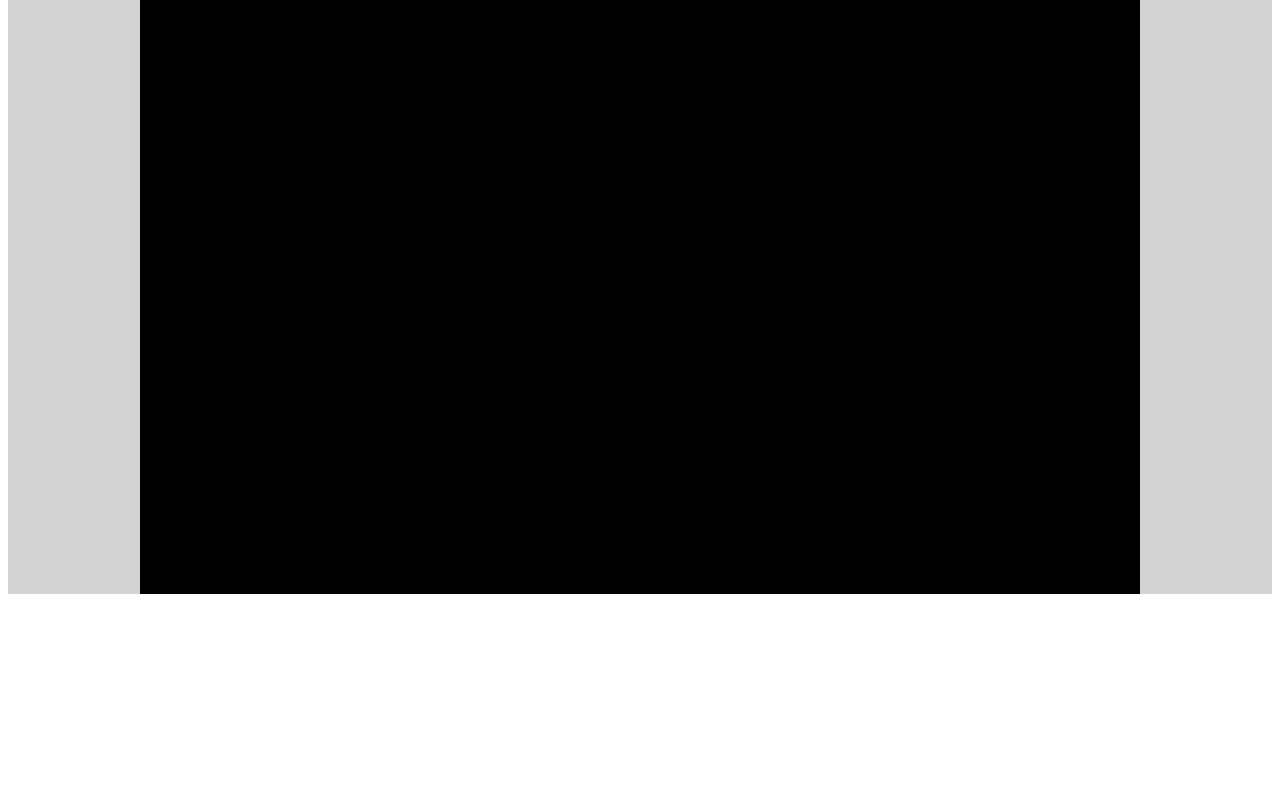
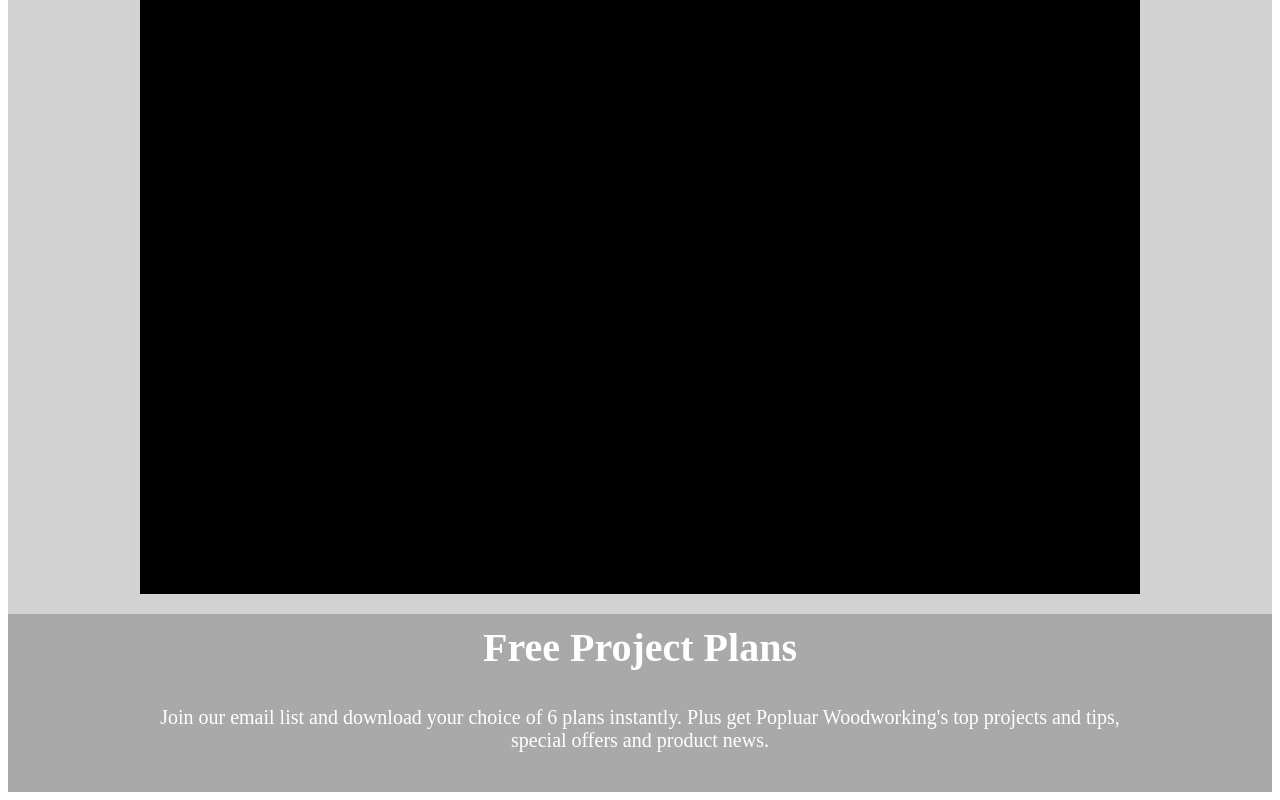
Before and after one commit to RiseOfmrL/Practice, a plain HTML site: page index.html in a window 1280 px wide. Shown: the part 2753-3553 px from the top of the page. Before the commit the page ends 3355 px from the top, so only its background shows below. Drawn offline with Linux system fonts and the light colour scheme; files whose address does not match are found by name.

Commit message:
Add free html and css

```diff
--- a/index.html
+++ b/index.html
@@ -208,6 +208,15 @@
         </div>
 
 
+        <div class="Free">
+
+                <p class="freetitle">Free Project Plans</p>
+                <p class="freedes"> Join our email list and download your choice of 6 plans instantly. Plus get Popluar Woodworking's top projects and tips, special
+                        offers and product news.
+                </p>
+
+
+        </div>
 </div>
 
 
--- a/style.css
+++ b/style.css
@@ -380,7 +380,6 @@ margin-top:-5px;
     flex-direction:column;
     background-color: lightgray;
 
-
  }
 
  .botomt {
@@ -422,6 +421,43 @@ margin-top:-5px;
     height: 600px;
     background-color: black;
     align-self:center;
+    margin-bottom:20px;
+
 
 
  }
+
+
+ .Free {
+
+    display:flex;
+    background-color:darkgray;
+    justify-content:center;
+    align-content:center;
+    text-align:center;
+    flex-direction:column;
+    padding:20px;
+
+ }
+
+ .freetitle {
+
+    display:flex;
+    color:white;
+    font-size: 40px;
+    font-weight: 800;
+    align-self:center;
+    margin-top:-10px;
+
+ }
+
+ .freedes {
+
+    display:flex;
+    color:white;
+    font-size: 20px;
+    align-self:center;
+    width:1000px;
+    margin-top:-5px;
+
+ }
```
